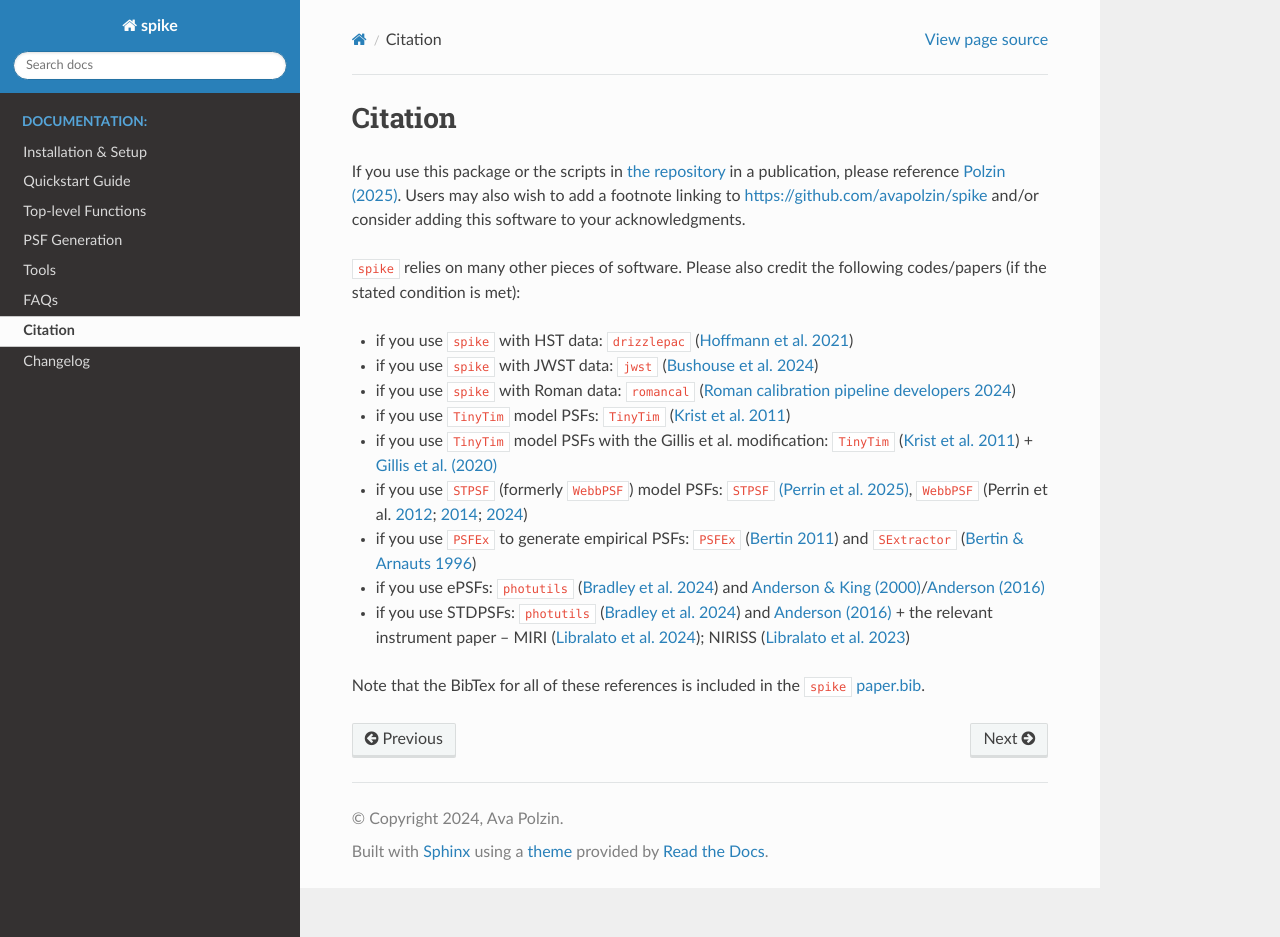
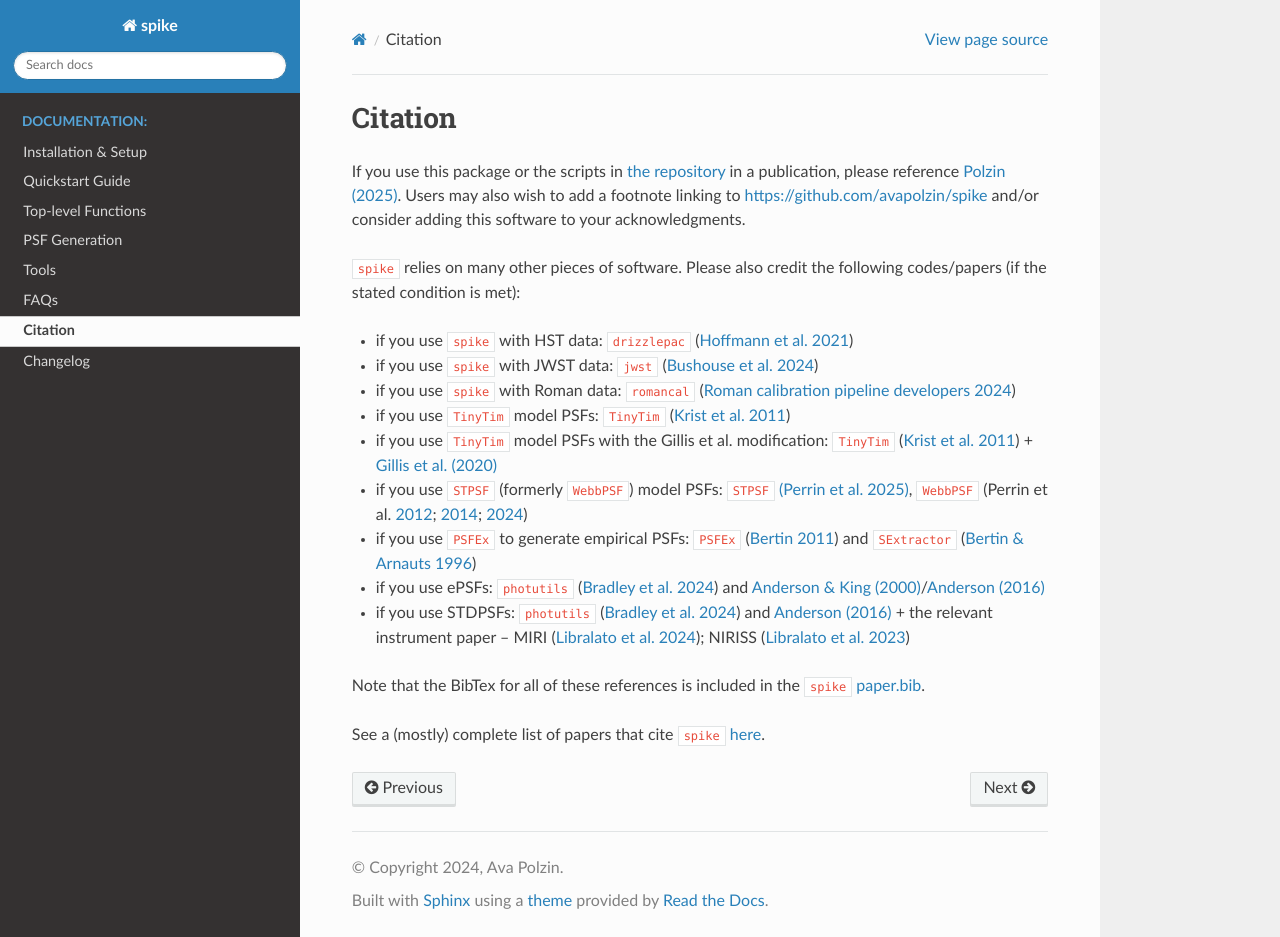
Before and after one commit to avapolzin/spike, a Sphinx documentation site: the page built from docs/citation.rst, in a window 1280 px wide and 937 px high. Built offline with Sphinx 7.4.7 and the Read the Docs theme 3.1.0, drawn with Linux system fonts in a browser that asks for light colours; pages that are not in the unit, such as notebooks, are missing from menus.

Commit message:
add link to ADS search

```diff
--- a/docs/citation.rst
+++ b/docs/citation.rst
@@ -18,3 +18,6 @@ If you use this package or the scripts in `the repository <https://github.com/av
 * if you use STDPSFs: ``photutils`` (`Bradley et al. 2024 <https://zenodo.org/records/13989456>`_) and `Anderson (2016) <https://ui.adsabs.harvard.edu/abs/2016wfc..rept...12A/abstract>`_ + the relevant instrument paper -- MIRI (`Libralato et al. 2024 <https://ui.adsabs.harvard.edu/abs/2024PASP..136c4502L/abstract>`_); NIRISS (`Libralato et al. 2023 <https://ui.adsabs.harvard.edu/abs/2023ApJ...950..101L/abstract>`_)
 
 Note that the BibTex for all of these references is included in the ``spike`` `paper.bib <https://github.com/avapolzin/spike/blob/master/paper/paper.bib>`_.
+
+
+See a (mostly) complete list of papers that cite ``spike`` `here <https://ui.adsabs.harvard.edu/search/q=citations(bibcode%3A2025JOSS...10.8200P)&sort=date%20desc%2C%20bibcode%20desc&p_=0>`_.
```
